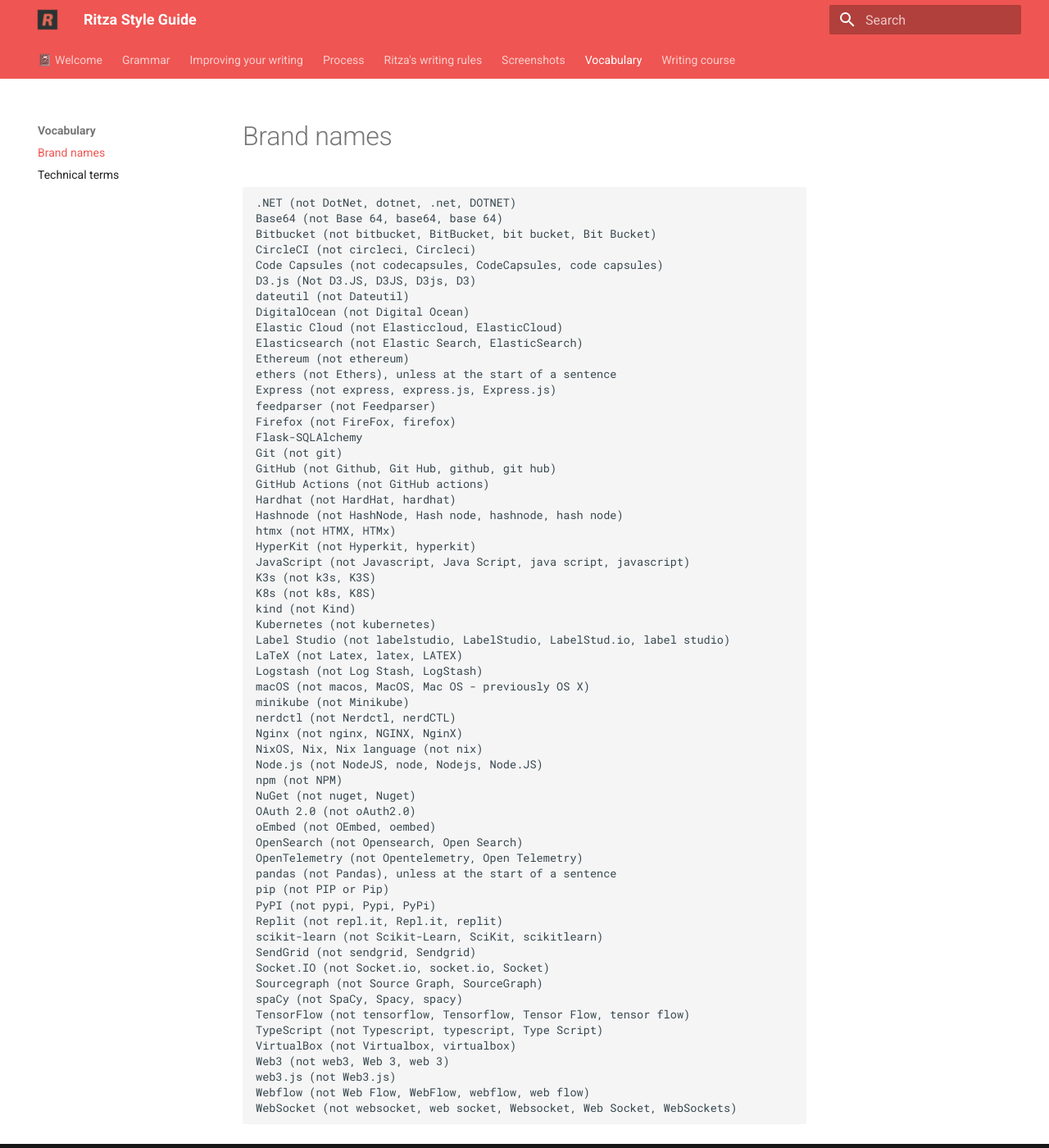
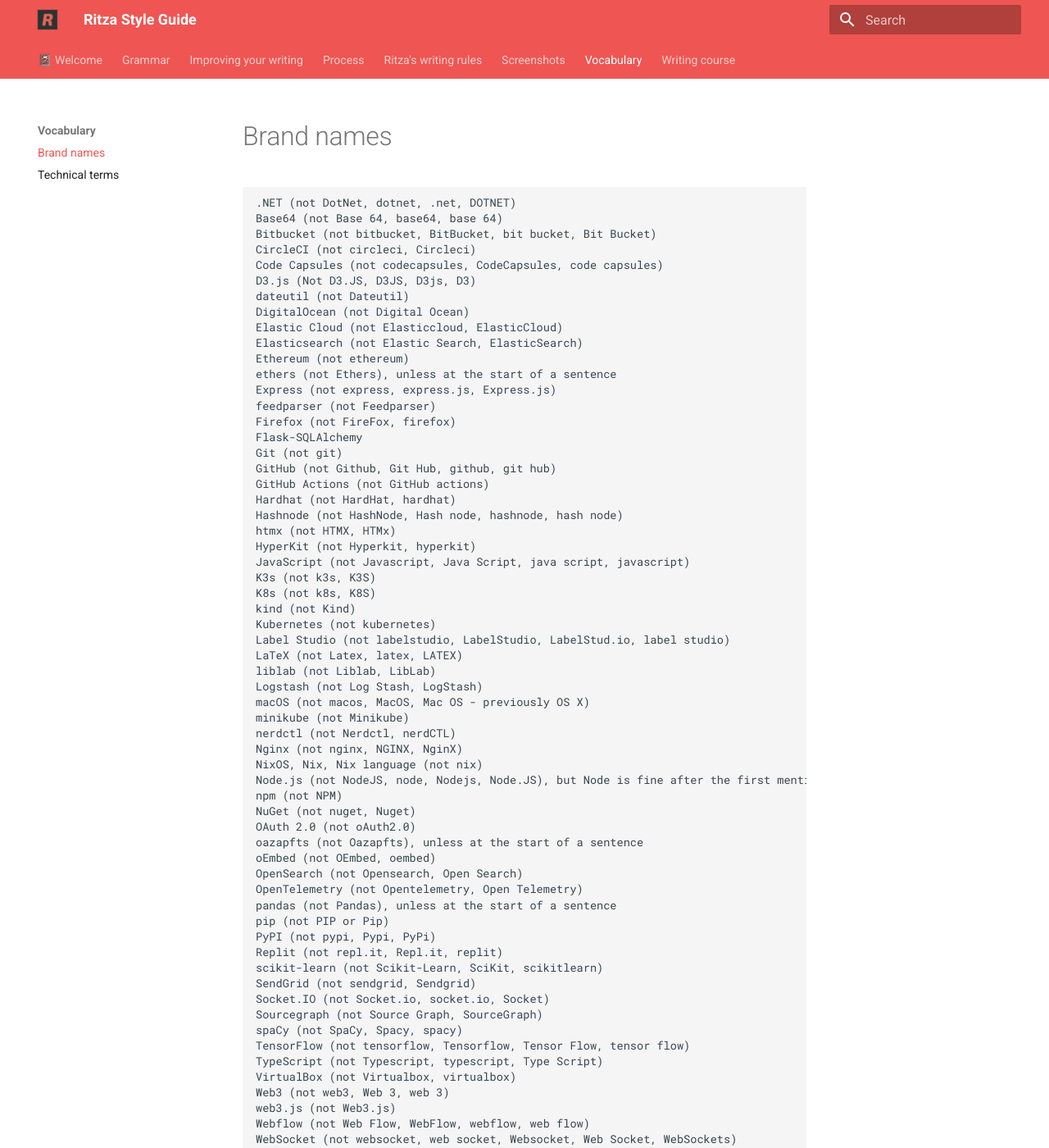
Before and after one commit to ritza-co/styleguide.ritza.co, an MkDocs documentation site: the page built from docs/vocabulary/brandnames.md, in a window 1280 px wide and 1400 px high. Shown: the whole window at 82% size. Built offline with MkDocs 1.6.1 and Material for MkDocs 9.7.7, drawn with Linux system fonts in a browser that asks for light colours.

Commit message:
Update brandnames.md

```diff
--- a/docs/vocabulary/brandnames.md
+++ b/docs/vocabulary/brandnames.md
@@ -31,16 +31,18 @@
 Kubernetes (not kubernetes)
 Label Studio (not labelstudio, LabelStudio, LabelStud.io, label studio)
 LaTeX (not Latex, latex, LATEX)
+liblab (not Liblab, LibLab)
 Logstash (not Log Stash, LogStash)
 macOS (not macos, MacOS, Mac OS - previously OS X)
 minikube (not Minikube)
 nerdctl (not Nerdctl, nerdCTL)
 Nginx (not nginx, NGINX, NginX)
 NixOS, Nix, Nix language (not nix)
-Node.js (not NodeJS, node, Nodejs, Node.JS)
+Node.js (not NodeJS, node, Nodejs, Node.JS), but Node is fine after the first mention
 npm (not NPM)
 NuGet (not nuget, Nuget)
 OAuth 2.0 (not oAuth2.0)
+oazapfts (not Oazapfts), unless at the start of a sentence
 oEmbed (not OEmbed, oembed)
 OpenSearch (not Opensearch, Open Search)
 OpenTelemetry (not Opentelemetry, Open Telemetry)
```
